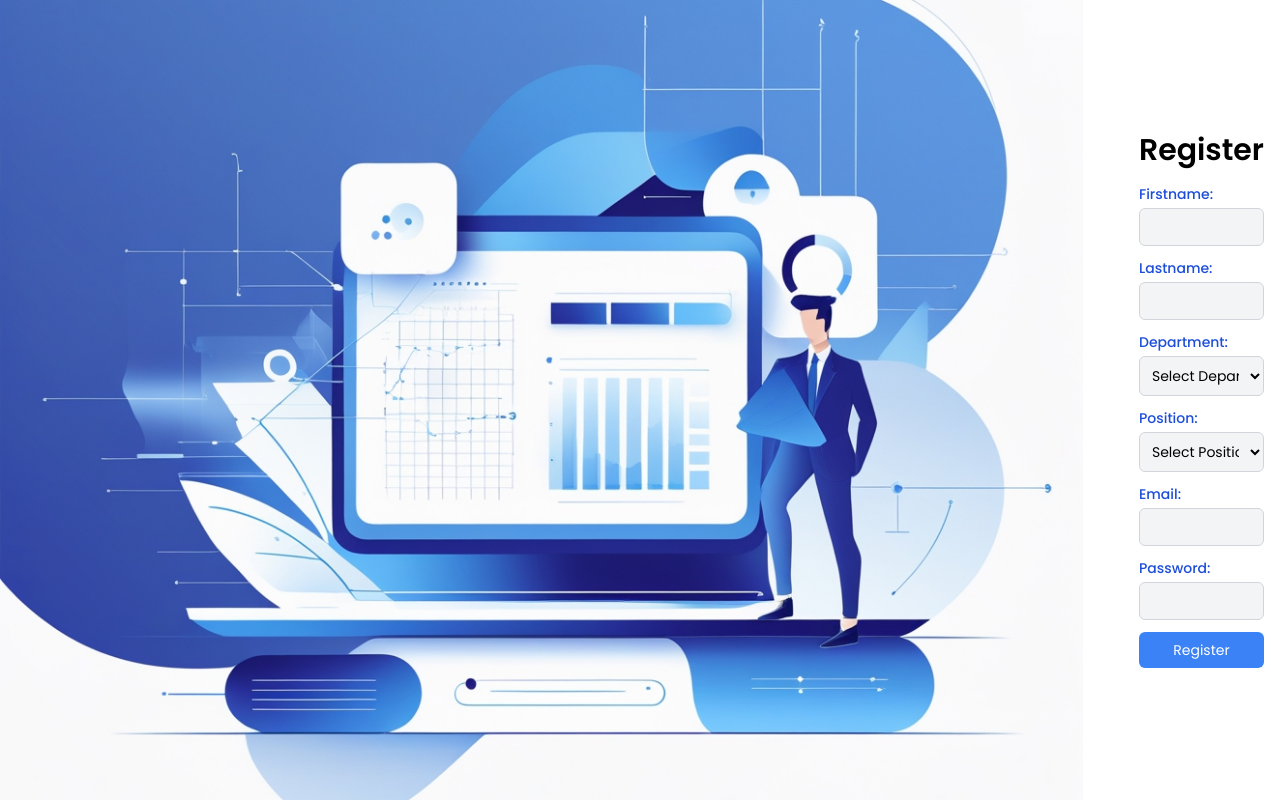
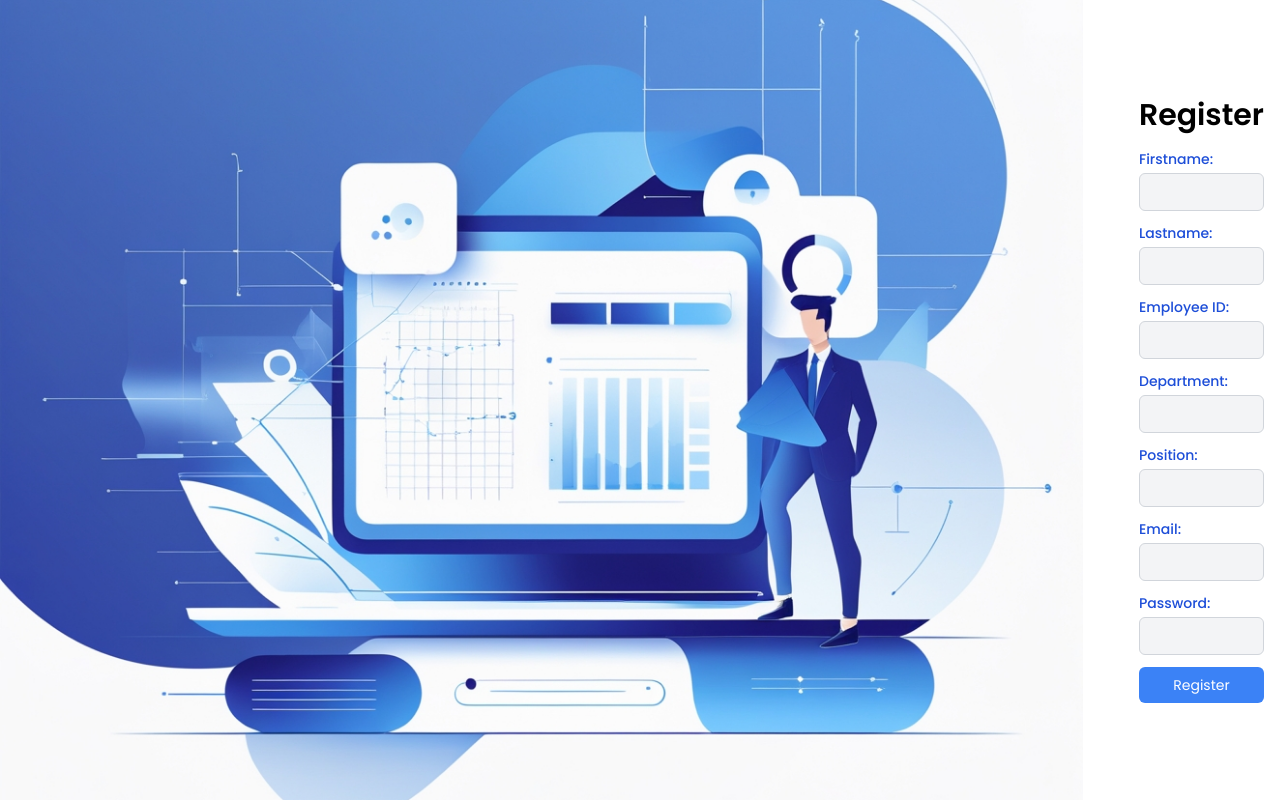
Before and after one commit to Nisal2522/Audit-Managment, a React (Vite) app in the folder frontend/: page / in a window 1280 px wide. Built offline with nearby package versions, Linux system fonts and the light colour scheme.

Commit message:
updated employeeId integration

```diff
--- a/frontend/src/pages/RegisterPage.jsx
+++ b/frontend/src/pages/RegisterPage.jsx
@@ -11,6 +11,7 @@
     position: '',
     email: '',
     password: '',
+    employeeId: '',
   });
 
   const [error, setError] = useState('');
@@ -78,41 +79,39 @@
           </div>
 
           <div className="mb-3">
+            <label className="block text-sm mb-1 text-blue-700 font-medium text-left">Employee ID:</label>
+            <input
+              type="text"
+              name="employeeId"
+              value={formData.employeeId}
+              onChange={handleChange}
+              required
+              className="w-full p-2 text-sm border border-gray-300 rounded-md bg-gray-100 focus:border-blue-500 focus:outline-none transition-all"
+            />
+          </div>
+
+          <div className="mb-3">
             <label className="block text-sm mb-1 text-blue-700 font-medium text-left">Department:</label>
-            <select
+            <input
+              type="text"
               name="department"
               value={formData.department}
               onChange={handleChange}
               required
               className="w-full p-2 text-sm border border-gray-300 rounded-md bg-gray-100 focus:border-blue-500 focus:outline-none transition-all"
-            >
-              <option value="">Select Department</option>
-              <option value="Textile">Textile</option>
-              <option value="Organic">Organic</option>
-              <option value="Food">Food</option>
-              <option value="Forest">Forest</option>
-            </select>
+            />
           </div>
 
           <div className="mb-3">
             <label className="block text-sm mb-1 text-blue-700 font-medium text-left">Position:</label>
-            <select
+            <input
+              type="text"
               name="position"
               value={formData.position}
               onChange={handleChange}
               required
               className="w-full p-2 text-sm border border-gray-300 rounded-md bg-gray-100 focus:border-blue-500 focus:outline-none transition-all"
-            >
-              <option value="">Select Position</option>
-              <option value="Project Creator">Project Creator</option>
-              <option value="Planner">Planner</option>
-              <option value="Contractor">Contractor</option>
-              <option value="Auditor">Auditor</option>
-              <option value="Certifier">Certifier</option>
-              <option value="Reviewer">Reviewer</option>
-              <option value="Admin">Admin</option>
-              <option value="Department Head">Department Head</option>
-            </select>
+            />
           </div>
 
           <div className="mb-3">
```
Also changed, not shown: 2 other files (tests, documents, lock files or other folders).
